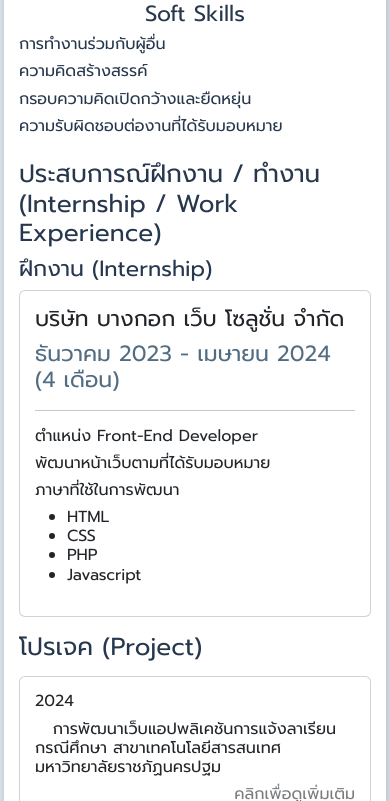
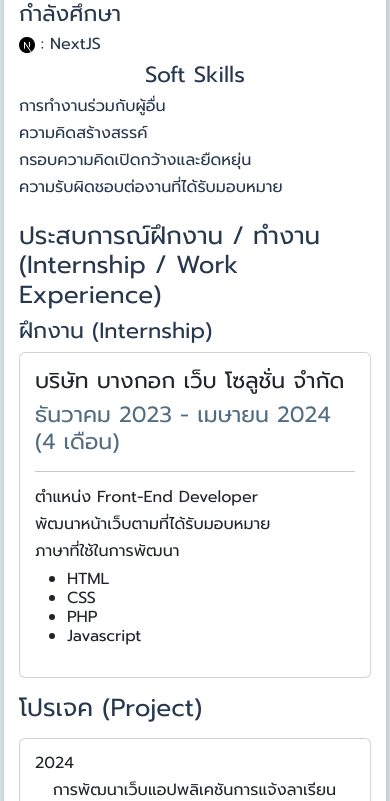
Before and after one commit to Nattapatpon02/Resume, a website: page index.html in a window 390 px wide. Shown: the part 1782-2583 px from the top of the page. Drawn offline with nearby package versions, Linux system fonts and the light colour scheme.

Commit message:
add Icon nextJS

```diff
--- a/assets/css/style.css
+++ b/assets/css/style.css
@@ -258,6 +258,10 @@ section.Footer {
 
         }
     }
+
+    #img-icon {
+        width: 20px !important;
+    }
 }
 
 @media only screen and (max-width:700px) {
@@ -295,6 +299,10 @@ section.Footer {
             margin-top: 15px;
         }
     }
+
+    #img-icon {
+        width: 16px !important;
+    }
 }
 
 /* Responsive */
@@ -330,3 +338,7 @@ section.Footer {
         width: 90%;
     }
 }
+
+#img-icon {
+    width: 25px;
+}
--- a/index.html
+++ b/index.html
@@ -131,6 +131,9 @@
           <h4><i class="fa-brands fa-js"></i> : Javascript</h4>
           <h4><i class="fa-brands fa-php"></i> : PHP</h4>
           <h4><i class="fa-brands fa-react"></i> : ReactJS</h4>
+          <h3>กำลังศึกษา</h3>
+          <h4><img src="assets/img/nextjs-icon-svgrepo-com.svg" alt="" id="img-icon"> : NextJS
+          </h4>
         </div>
         <div class="col-sm-12 col-md-6">
           <h3 class="text-center">Soft Skills</h3>
```
Also changed, not shown: assets/img/nextjs-icon-svgrepo-com.svg (added).
